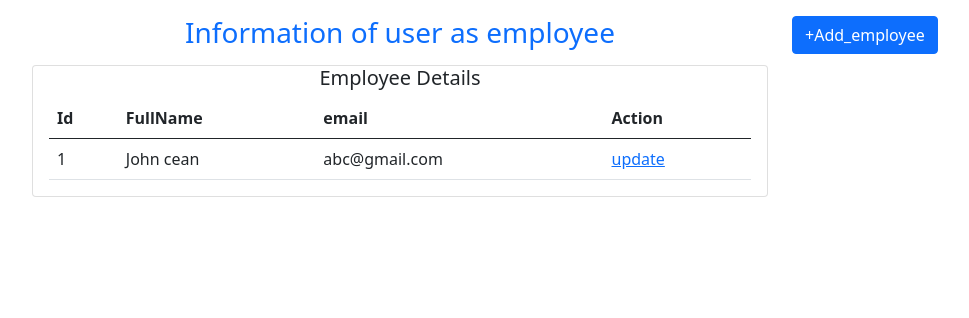
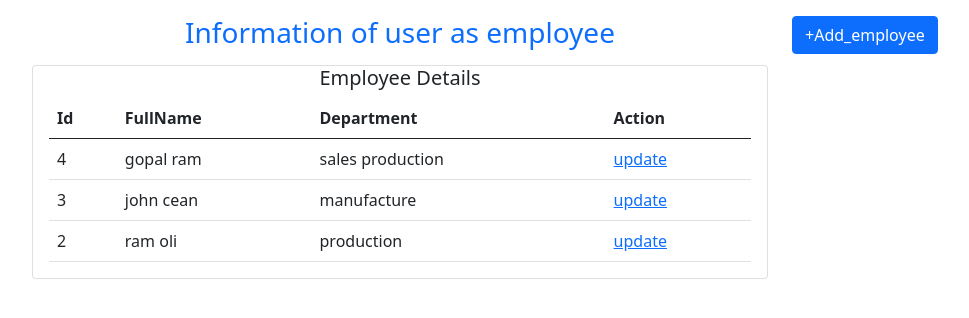
Before and after one commit to Vijayone/Application, a Django app: page /employeeinfo/ in a window 1280 px wide. Shown: the part 98-416 px from the top of the page, without its empty margins (240-1209 px from the left). Run offline with Django 3.2, Linux system fonts and the light colour scheme; data comes from the database, SQL or seed files in the repository; both versions use the stored data as it was after the commit.

Commit message:
employee operation

```diff
--- a/mysite/employee/templates/employeeinfo.html
+++ b/mysite/employee/templates/employeeinfo.html
@@ -15,19 +15,21 @@
 					<tr>
 						<th>Id</th>
 						<th>FullName</th>
-						<th>email</th>
+						<th>Department</th>
 						<th>Action</th>
 					</tr>
 				</thead>
 				<tbody>
+					{% for emp in employee_data %}
 					<tr>
-						<td scope="row">1</td>
-						<td>John cean</td>
-						<td>abc@gmail.com</td>
+						<td scope="row">{{emp.id}}</td>
+						<td>{{emp.full_name}}</td>
+						<td>{{emp.department}}</td>
 						<td>
 							<a href="#" class="">update</a>
 						</td>
 					</tr>
+					{% endfor %}
 				</tbody>
 			</table>
 
--- a/mysite/employee/views.py
+++ b/mysite/employee/views.py
@@ -4,7 +4,11 @@ from django.contrib import messages
 from users.models import User
 # Create your views here.
 def Employe(request):
-	data = {}
+	employee_data = Emloyee.objects.all()
+	data = {
+	'employee_data':employee_data
+
+	}
 	return render(request, 'employeeinfo.html', data)
 
 def EmployeAdd(request):
@@ -25,7 +29,7 @@ def EmployeAdd(request):
 				is_employee = True
 				)
 			employee_user.save()
-			messages.success(request,"%s is successfully as employee added" %(user_detail.username))
+			messages.success(request," successfully as employee added")
 			return redirect('/employeeinfo')
 	except Exception as e:
 		messages.error(request, e)
```
Also changed, not shown: mysite/db.sqlite3.
